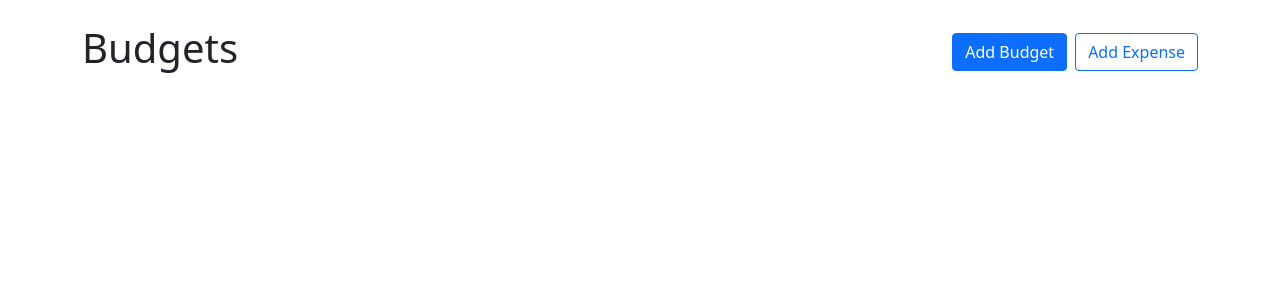
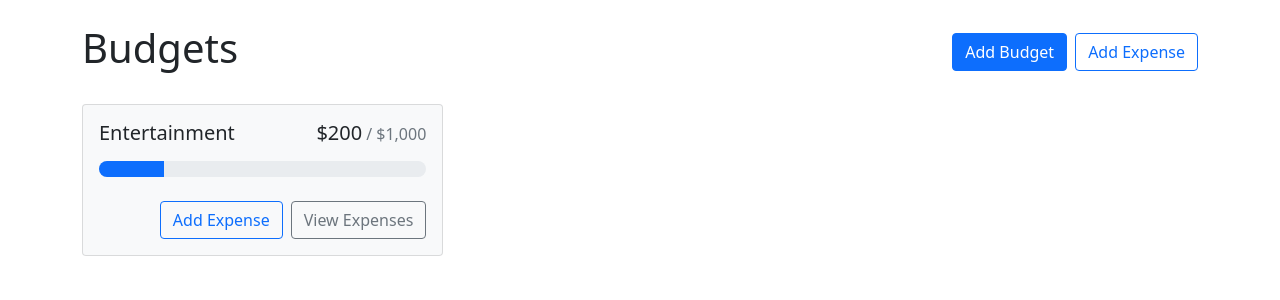
Before and after one commit to yusufuysal/react-budget-app, a React (Create React App) app: page / in a window 1280 px wide. Shown: the top 300 px of the page. Built offline with nearby package versions, Linux system fonts and the light colour scheme.

Commit message:
Add a sample budget card

```diff
--- /dev/null
+++ b/src/App.css
@@ -0,0 +1,6 @@
+.budget-card-container {
+  display: grid;
+  grid-template-columns: repeat(auto-fill, minmax(300px, 1fr));
+  gap: 1rem;
+  align-items: flex-start;
+}
--- a/src/App.js
+++ b/src/App.js
@@ -1,6 +1,8 @@
 import { Stack } from "react-bootstrap";
 import Container from "react-bootstrap/Container";
 import Button from "react-bootstrap/Button"
+import "./App.css"
+import BudgetCard from "./components/BudgetCard";
 
 function App() {
   return <Container className="my-4">
@@ -9,6 +11,9 @@ function App() {
       <Button variant="primary">Add Budget</Button>
       <Button variant="outline-primary">Add Expense</Button>
     </Stack>
+    <div className="budget-card-container">
+        <BudgetCard name="Entertainment" gray amount={200} max={1000}></BudgetCard>
+    </div>
   </Container>
 }
 
--- /dev/null
+++ b/src/components/BudgetCard.js
@@ -0,0 +1,41 @@
+import { Card, ProgressBar, Stack, Button } from "react-bootstrap";
+import { currencyFormatter } from "../utils";
+
+export default function BudgetCard({ name, amount, max, gray }) {
+    const classNames = []
+    if(amount > max) {
+        classNames.push("bg-danger", "bg-opacity-10")
+    } else if (gray) {
+        classNames.push("bg-light")
+    }
+
+  return (
+      <Card className={classNames.join(" ")}>
+          <Card.Body>
+              <Card.Title className="d-flex justify-content-between align-items-baseline fw-normal mb-3">
+                  <div className="me-2">{name}</div>
+                  <div className="d-flex align-items-baseline">{currencyFormatter.format(amount)}
+                  <span className="text-muted fs-6 ms-1">/ {currencyFormatter.format(max)}</span></div>
+              </Card.Title>
+              <ProgressBar
+                className="rounded-pill"
+                variant={getProgressBarVariant(amount, max)}
+                min={0}
+                max={max}
+                now={amount}
+              />
+              <Stack direction="horizontal" gap="2" className="mt-4">
+                  <Button variant="outline-primary" className="ms-auto">Add Expense</Button>
+                  <Button variant="outline-secondary">View Expenses</Button>
+              </Stack>
+          </Card.Body>
+      </Card>
+  );
+}
+
+const getProgressBarVariant = (amount, max)=> {
+    const ratio = amount / max
+    if(ratio < 0.5) return "primary"
+    if(ratio < 0.75) return "warning"
+    return "danger"
+}
--- /dev/null
+++ b/src/utils.js
@@ -0,0 +1,5 @@
+export const currencyFormatter = new Intl.NumberFormat(undefined, {
+  currency: "usd",
+  style: "currency",
+  minimumFractionDigits: 0,
+});
```
